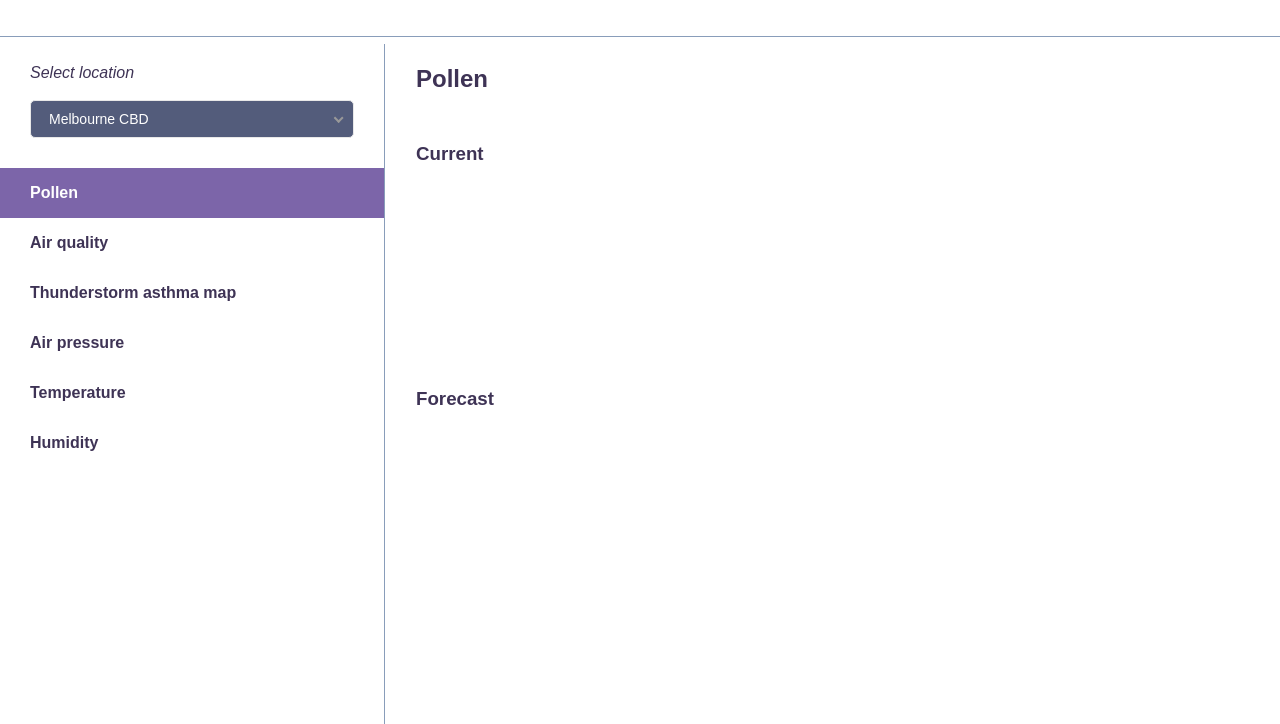
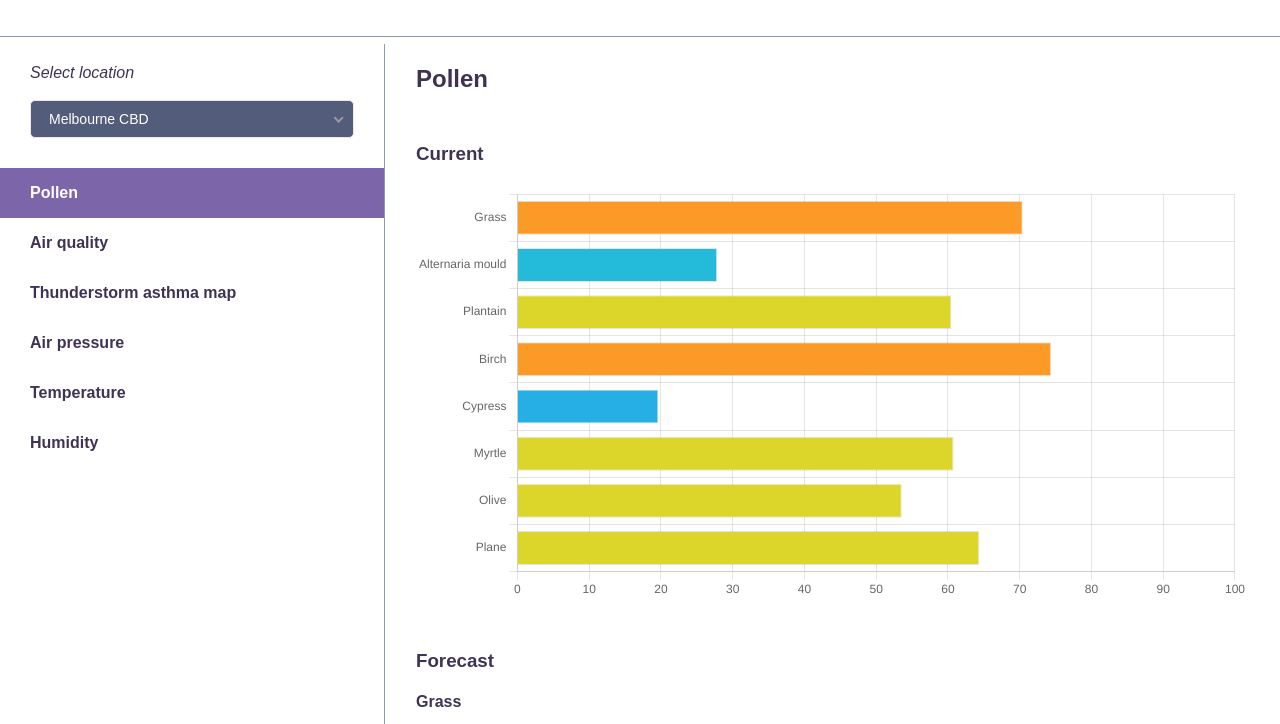
Before and after one commit to cosmicviscera/queer-weather-today, a plain HTML site: page index.html in a window 1280 px wide. Shown: the part 76-800 px from the top of the page. Drawn offline with nearby package versions, Linux system fonts and the light colour scheme.

Commit message:
Add graphs to pollen page

```diff
--- a/index.html
+++ b/index.html
@@ -51,7 +51,7 @@
               <canvas id="pollenBarChart"></canvas>
             </div>
           </section>
-          <section class="forecast">
+          <section class="forecast" id="pollenForecast">
             <h3>Forecast</h3>
           </section>
         </section>
--- a/index.js
+++ b/index.js
@@ -44,7 +44,7 @@ $( document ).ready(function() {
       return gradient;
     }
 
-    function initialiseMultiForecast(dataPoints, canvasClass) {
+    function initialiseMultiForecast(dataPoints, canvasClass, parentId) {
         for (let i = 0; i < dataPoints.length; i++) {
 
             // Only show labels for the last graph in the set
@@ -60,7 +60,7 @@ $( document ).ready(function() {
 
             const canvasId = dataPoints[i] + "Chart";
 
-            $("#aqiForecast").append(
+            $(parentId).append(
                 "<div style='height: " + height + "' class='" + canvasClass + "'><h4>"
                 + dataPoints[i] + "</h4><canvas id='"
                 + canvasId
@@ -123,7 +123,8 @@ $( document ).ready(function() {
 
     };
 
-    initialiseMultiForecast(airQualityTypes, "aqiLinechart");
+    initialiseMultiForecast(airQualityTypes, "aqiLinechart", "#aqiForecast");
+    initialiseMultiForecast(allergenTypes, "pollenLinechart", "#pollenForecast");
 
 
     // add our list of locations to the search dropdown
@@ -187,25 +188,25 @@ $( document ).ready(function() {
         return barColors;
     }
 
-
-    // placeholder code for bar chart
-
-    const currentAQ = generateRandomForecast();
-    const barData = {
-      labels: airQualityTypes,
+    function generateBarGraphData(dataPoints) {
+        // placeholder data
+        const currentForecast = generateRandomForecast();
+        return {
+            labels: dataPoints,
             datasets: [{
                 axis: 'y',
                 label: "ppm",
-        data: currentAQ,
+                data: currentForecast,
                 fill: false,
-        backgroundColor: generateBarColors(currentAQ),
+                backgroundColor: generateBarColors(currentForecast),
                 borderWidth: 1
             }]
         };
+    }
 
-    const barConfig = {
+    const aqiBarGraphConfig = {
       type: 'bar',
-      data: barData,
+      data: generateBarGraphData(airQualityTypes),
       options: {
         responsive: true,
         indexAxis: 'y',
@@ -217,7 +218,22 @@ $( document ).ready(function() {
       },
     };
 
-    new Chart(document.getElementById('aqiBarChart'), barConfig);
+    const pollenBarGraphConfig = {
+      type: 'bar',
+      data: generateBarGraphData(allergenTypes),
+      options: {
+        responsive: true,
+        indexAxis: 'y',
+        plugins: {
+            legend: {
+                display: false
+            }
+        }
+      },
+    };
+
+    new Chart(document.getElementById('aqiBarChart'), aqiBarGraphConfig);
+    new Chart(document.getElementById('pollenBarChart'), pollenBarGraphConfig);
 
 
 
@@ -231,13 +247,4 @@ $( document ).ready(function() {
         return numbers;
     };
 
-    function generateAqiDatasets() {
-        dataset = [];
-        for (let i = 0; i < airQualityTypes.length; i++) {
-            var forecast = generateRandomForecast();
-            dataset.push({label: airQualityTypes[i], data: forecast});
-        }
-        return dataset;
-    };
-
 });
```
Lines whose indentation alone changed are shown as unchanged.
